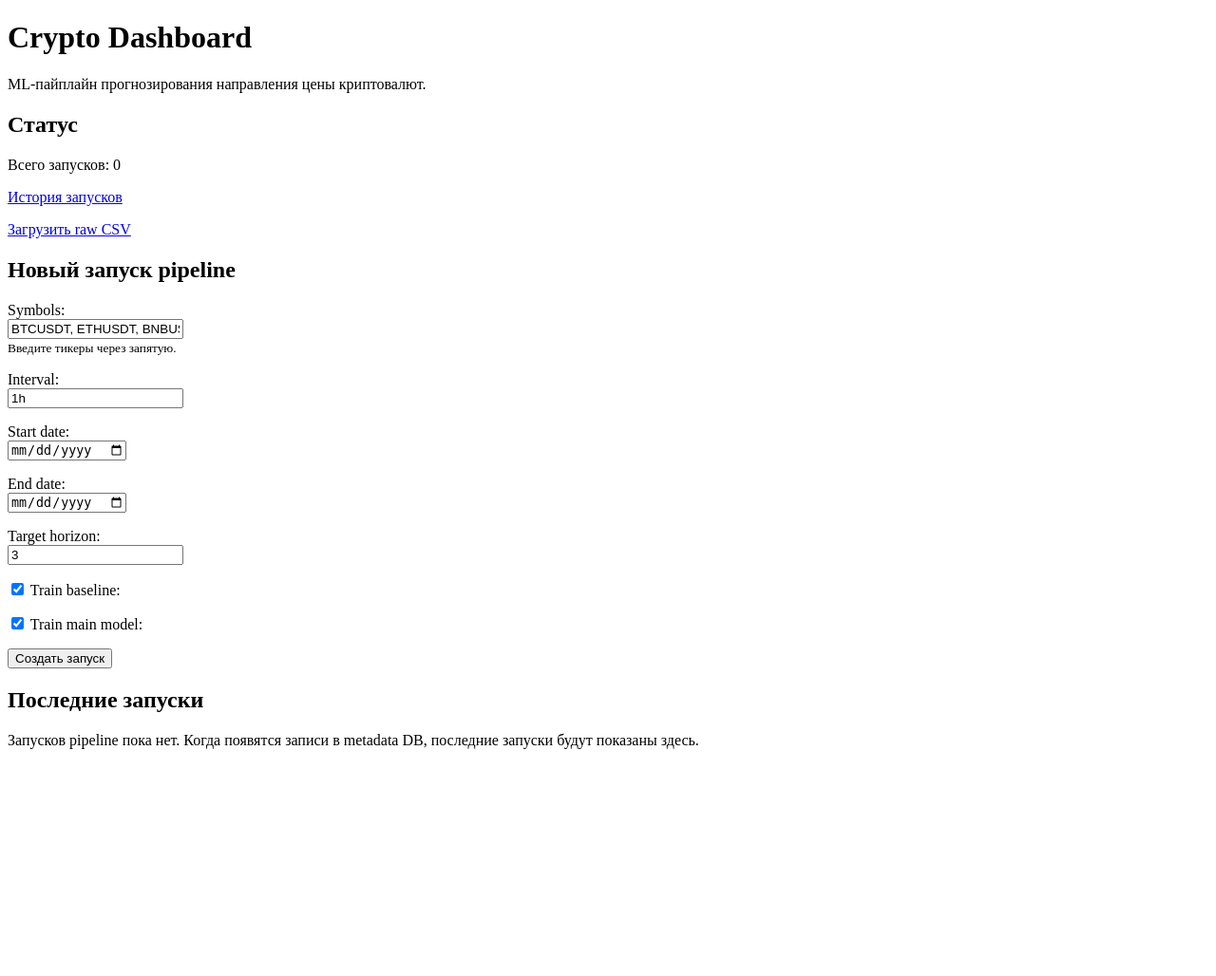
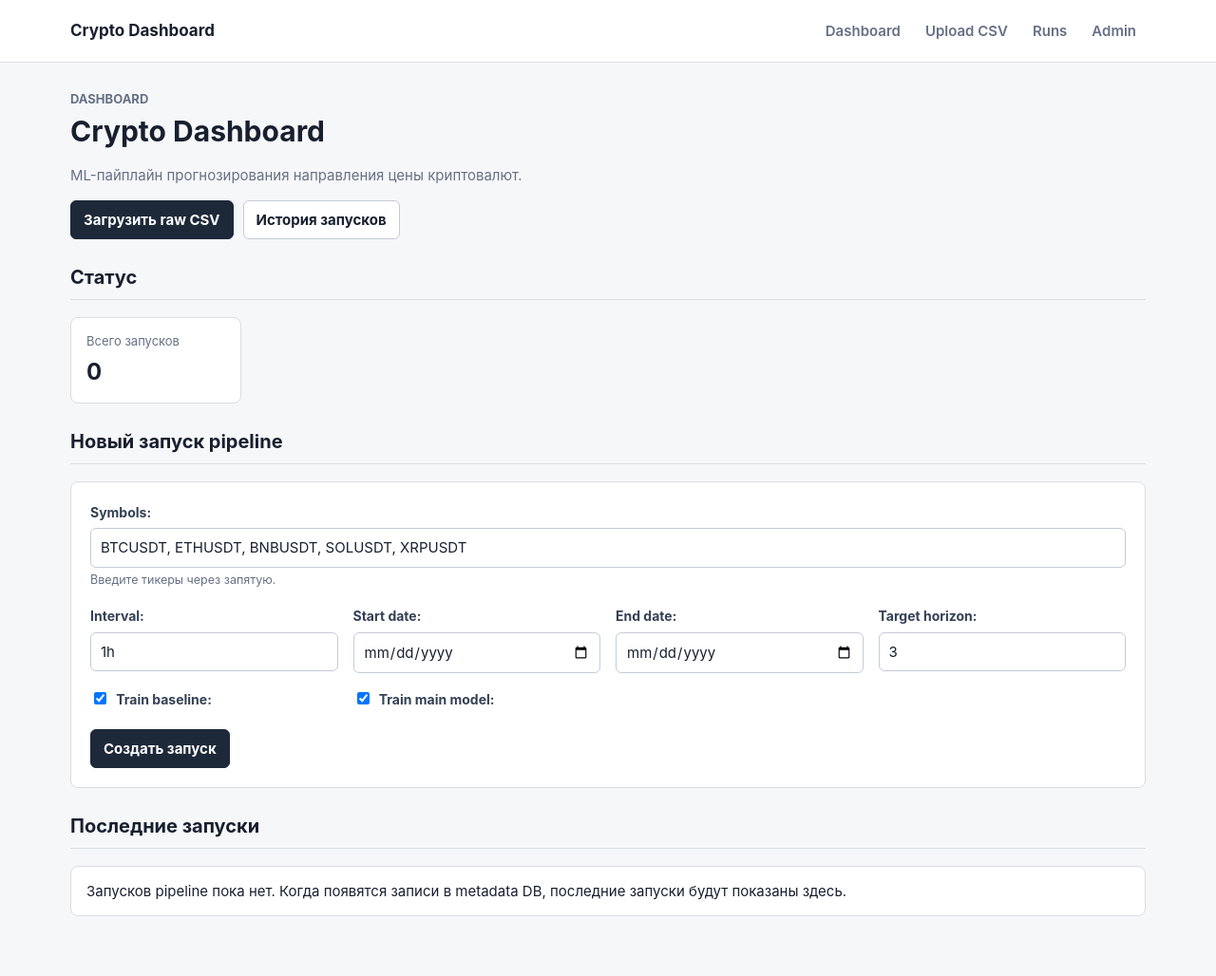
Before and after one commit to ArtChi10/crypto_dashboard, a Django app: page / in a window 1280 px wide. Shown: the whole page at 95% size. Before the commit the page ends 789 px from the top, so only its background shows below. Run offline with Django 5.2, Linux system fonts and the light colour scheme; data that the repository does not hold is empty.

Commit message:
Add minimal dashboard styling

```diff
--- a/config/settings.py
+++ b/config/settings.py
@@ -56,7 +56,7 @@ ROOT_URLCONF = "config.urls"
 TEMPLATES = [
     {
         "BACKEND": "django.template.backends.django.DjangoTemplates",
-        "DIRS": [],
+        "DIRS": [BASE_DIR / "templates"],
         "APP_DIRS": True,
         "OPTIONS": {
             "context_processors": [
@@ -117,6 +117,7 @@ USE_TZ = True
 # https://docs.djangoproject.com/en/6.0/howto/static-files/
 
 STATIC_URL = "static/"
+STATICFILES_DIRS = [BASE_DIR / "static"]
 
 MEDIA_URL = "media/"
 MEDIA_ROOT = BASE_DIR / "media"
--- a/dashboard/templates/dashboard/dashboard.html
+++ b/dashboard/templates/dashboard/dashboard.html
@@ -1,83 +1,94 @@
-<!DOCTYPE html>
-<html lang="ru">
-<head>
-    <meta charset="utf-8">
-    <meta name="viewport" content="width=device-width, initial-scale=1">
-    <title>Crypto Dashboard</title>
-</head>
-<body>
-    <main>
+{% extends "base.html" %}
+
+{% block title %}Crypto Dashboard{% endblock %}
+
+{% block content %}
+    <div class="page-header">
+        <p class="page-header__eyebrow">Dashboard</p>
         <h1>Crypto Dashboard</h1>
-        <p>ML-пайплайн прогнозирования направления цены криптовалют.</p>
+        <p class="lede">ML-пайплайн прогнозирования направления цены криптовалют.</p>
+        <div class="toolbar">
+            <a class="button" href="{% url 'dashboard:upload' %}">Загрузить raw CSV</a>
+            <a class="button button--secondary" href="{% url 'runs:list' %}">История запусков</a>
+        </div>
+    </div>
 
-        <section aria-label="Pipeline status">
+    <section class="section" aria-label="Pipeline status">
         <h2>Статус</h2>
-            <p>Всего запусков: {{ total_runs }}</p>
-            <p><a href="/runs/">История запусков</a></p>
-            <p><a href="{% url 'dashboard:upload' %}">Загрузить raw CSV</a></p>
+        <div class="stats-row">
+            <div class="stat">
+                <span class="stat__label">Всего запусков</span>
+                <span class="stat__value">{{ total_runs }}</span>
+            </div>
+        </div>
     </section>
 
-        <section aria-label="Create pipeline run">
+    <section class="section" aria-label="Create pipeline run">
         <h2>Новый запуск pipeline</h2>
 
-            <form method="post">
+        <form class="form-panel" method="post">
             {% csrf_token %}
 
             {{ form.non_field_errors }}
 
-                <p>
-                    {{ form.symbols.label_tag }}<br>
+            <div class="form-grid">
+                <p class="form-row form-row--wide">
+                    {{ form.symbols.label_tag }}
                     {{ form.symbols }}
                     {{ form.symbols.errors }}
                     {% if form.symbols.help_text %}
-                        <br><small>{{ form.symbols.help_text }}</small>
+                        <small class="muted">{{ form.symbols.help_text }}</small>
                     {% endif %}
                 </p>
 
-                <p>
-                    {{ form.interval.label_tag }}<br>
+                <p class="form-row">
+                    {{ form.interval.label_tag }}
                     {{ form.interval }}
                     {{ form.interval.errors }}
                 </p>
 
-                <p>
-                    {{ form.start_date.label_tag }}<br>
+                <p class="form-row">
+                    {{ form.start_date.label_tag }}
                     {{ form.start_date }}
                     {{ form.start_date.errors }}
                 </p>
 
-                <p>
-                    {{ form.end_date.label_tag }}<br>
+                <p class="form-row">
+                    {{ form.end_date.label_tag }}
                     {{ form.end_date }}
                     {{ form.end_date.errors }}
                 </p>
 
-                <p>
-                    {{ form.target_horizon.label_tag }}<br>
+                <p class="form-row">
+                    {{ form.target_horizon.label_tag }}
                     {{ form.target_horizon }}
                     {{ form.target_horizon.errors }}
                 </p>
 
-                <p>
+                <p class="form-row">
                     {{ form.train_baseline }}
                     {{ form.train_baseline.label_tag }}
                     {{ form.train_baseline.errors }}
                 </p>
 
-                <p>
+                <p class="form-row">
                     {{ form.train_main_model }}
                     {{ form.train_main_model.label_tag }}
                     {{ form.train_main_model.errors }}
                 </p>
+            </div>
 
+            <div class="toolbar">
                 <button type="submit">Создать запуск</button>
+            </div>
         </form>
     </section>
 
-        <section aria-label="Latest pipeline runs">
+    <section class="section" aria-label="Latest pipeline runs">
         <h2>Последние запуски</h2>
 
         {% if latest_runs %}
+            <div class="table-wrap">
                 <table>
                     <thead>
                         <tr>
@@ -95,7 +106,11 @@
                             <tr>
                                 <td>{{ run.id }}</td>
                                 <td><a href="{% url 'runs:detail' run.id %}">{{ run.name }}</a></td>
-                                <td>{{ run.get_status_display }}</td>
+                                <td>
+                                    <span class="status status-{{ run.status }}">
+                                        {{ run.get_status_display }}
+                                    </span>
+                                </td>
                                 <td>{{ run.created_at|date:"Y-m-d H:i" }}</td>
                                 <td>
                                     {% if run.started_at %}
@@ -110,10 +125,12 @@
                         {% endfor %}
                     </tbody>
                 </table>
+            </div>
         {% else %}
-                <p>Запусков pipeline пока нет. Когда появятся записи в metadata DB, последние запуски будут показаны здесь.</p>
+            <p class="empty-state">
+                Запусков pipeline пока нет. Когда появятся записи в metadata DB, последние
+                запуски будут показаны здесь.
+            </p>
         {% endif %}
     </section>
-    </main>
-</body>
-</html>
+{% endblock %}
--- /dev/null
+++ b/static/css/app.css
@@ -0,0 +1,424 @@
+:root {
+    color-scheme: light;
+    --bg: #f6f7f9;
+    --surface: #ffffff;
+    --surface-muted: #f9fafb;
+    --border: #d9dee7;
+    --border-strong: #c5cbd6;
+    --text: #18202f;
+    --muted: #667085;
+    --link: #175cd3;
+    --link-hover: #0f469f;
+    --focus: #84adff;
+    --success-bg: #e9f7ef;
+    --success-text: #17663a;
+    --running-bg: #eef4ff;
+    --running-text: #1849a9;
+    --created-bg: #f3f4f6;
+    --created-text: #475467;
+    --failed-bg: #fdecec;
+    --failed-text: #b42318;
+}
+
+* {
+    box-sizing: border-box;
+}
+
+body {
+    margin: 0;
+    background: var(--bg);
+    color: var(--text);
+    font-family:
+        Inter, ui-sans-serif, system-ui, -apple-system, BlinkMacSystemFont, "Segoe UI", sans-serif;
+    font-size: 15px;
+    line-height: 1.55;
+}
+
+a {
+    color: var(--link);
+    text-decoration: none;
+}
+
+a:hover {
+    color: var(--link-hover);
+    text-decoration: underline;
+}
+
+.site-header {
+    background: var(--surface);
+    border-bottom: 1px solid var(--border);
+}
+
+.site-header__inner {
+    display: flex;
+    align-items: center;
+    justify-content: space-between;
+    gap: 24px;
+    max-width: 1180px;
+    margin: 0 auto;
+    padding: 14px 24px;
+}
+
+.brand {
+    color: var(--text);
+    font-size: 17px;
+    font-weight: 700;
+}
+
+.brand:hover {
+    color: var(--text);
+    text-decoration: none;
+}
+
+.site-nav {
+    display: flex;
+    flex-wrap: wrap;
+    gap: 6px;
+}
+
+.site-nav a {
+    border-radius: 6px;
+    color: var(--muted);
+    font-weight: 600;
+    padding: 7px 10px;
+}
+
+.site-nav a:hover {
+    background: var(--surface-muted);
+    color: var(--text);
+    text-decoration: none;
+}
+
+.page {
+    max-width: 1180px;
+    margin: 0 auto;
+    padding: 28px 24px 48px;
+}
+
+.page-header {
+    margin-bottom: 28px;
+}
+
+.page-header__eyebrow {
+    color: var(--muted);
+    font-size: 13px;
+    font-weight: 700;
+    letter-spacing: 0;
+    margin: 0 0 6px;
+    text-transform: uppercase;
+}
+
+h1,
+h2,
+h3 {
+    color: var(--text);
+    line-height: 1.25;
+    margin: 0;
+}
+
+h1 {
+    font-size: 30px;
+    margin-bottom: 8px;
+}
+
+h2 {
+    border-bottom: 1px solid var(--border);
+    font-size: 20px;
+    margin-bottom: 18px;
+    padding-bottom: 10px;
+}
+
+h3 {
+    font-size: 16px;
+    margin-bottom: 10px;
+}
+
+.lede,
+.muted {
+    color: var(--muted);
+}
+
+.section {
+    margin-top: 28px;
+}
+
+.toolbar {
+    display: flex;
+    flex-wrap: wrap;
+    gap: 10px;
+    margin-top: 14px;
+}
+
+.stats-row {
+    display: flex;
+    flex-wrap: wrap;
+    gap: 12px;
+}
+
+.stat {
+    background: var(--surface);
+    border: 1px solid var(--border);
+    border-radius: 8px;
+    min-width: 180px;
+    padding: 14px 16px;
+}
+
+.stat__label {
+    color: var(--muted);
+    display: block;
+    font-size: 13px;
+}
+
+.stat__value {
+    display: block;
+    font-size: 24px;
+    font-weight: 700;
+    margin-top: 3px;
+}
+
+.table-wrap {
+    border: 1px solid var(--border);
+    border-radius: 8px;
+    overflow-x: auto;
+}
+
+table {
+    background: var(--surface);
+    border-collapse: collapse;
+    min-width: 760px;
+    width: 100%;
+}
+
+th,
+td {
+    border-bottom: 1px solid var(--border);
+    padding: 10px 12px;
+    text-align: left;
+    vertical-align: top;
+}
+
+th {
+    background: var(--surface-muted);
+    color: #344054;
+    font-size: 13px;
+    font-weight: 700;
+}
+
+tbody tr:hover {
+    background: #fbfcfe;
+}
+
+tbody tr:last-child td {
+    border-bottom: 0;
+}
+
+.form-panel {
+    background: var(--surface);
+    border: 1px solid var(--border);
+    border-radius: 8px;
+    padding: 20px;
+}
+
+.form-grid {
+    display: grid;
+    gap: 16px;
+    grid-template-columns: repeat(auto-fit, minmax(220px, 1fr));
+}
+
+.form-row {
+    margin: 0;
+}
+
+.form-row--wide {
+    grid-column: 1 / -1;
+}
+
+label {
+    color: #344054;
+    display: inline-block;
+    font-size: 14px;
+    font-weight: 700;
+    margin-bottom: 6px;
+}
+
+input[type="text"],
+input[type="date"],
+input[type="number"],
+input[type="file"],
+select,
+textarea {
+    background: var(--surface);
+    border: 1px solid var(--border-strong);
+    border-radius: 6px;
+    color: var(--text);
+    display: block;
+    font: inherit;
+    min-height: 38px;
+    padding: 8px 10px;
+    width: 100%;
+}
+
+input[type="checkbox"] {
+    margin-right: 6px;
+}
+
+input:focus,
+select:focus,
+textarea:focus {
+    border-color: var(--focus);
+    box-shadow: 0 0 0 3px rgb(132 173 255 / 28%);
+    outline: none;
+}
+
+button,
+.button {
+    align-items: center;
+    background: #1d2939;
+    border: 1px solid #1d2939;
+    border-radius: 6px;
+    color: #ffffff;
+    cursor: pointer;
+    display: inline-flex;
+    font: inherit;
+    font-weight: 700;
+    justify-content: center;
+    min-height: 38px;
+    padding: 8px 13px;
+}
+
+button:hover,
+.button:hover {
+    background: #344054;
+    border-color: #344054;
+    color: #ffffff;
+    text-decoration: none;
+}
+
+.button--secondary {
+    background: var(--surface);
+    border-color: var(--border-strong);
+    color: var(--text);
+}
+
+.button--secondary:hover {
+    background: var(--surface-muted);
+    color: var(--text);
+}
+
+.errorlist {
+    color: var(--failed-text);
+    list-style: none;
+    margin: 6px 0 0;
+    padding: 0;
+}
+
+.error-box,
+.empty-state {
+    background: var(--surface);
+    border: 1px solid var(--border);
+    border-radius: 8px;
+    padding: 14px 16px;
+}
+
+.error-box {
+    border-color: #f6c2c2;
+    color: var(--failed-text);
+}
+
+pre {
+    background: #101828;
+    border-radius: 8px;
+    color: #f2f4f7;
+    margin: 0;
+    overflow-x: auto;
+    padding: 14px;
+}
+
+.status {
+    border-radius: 999px;
+    display: inline-flex;
+    font-size: 12px;
+    font-weight: 800;
+    line-height: 1;
+    padding: 5px 8px;
+    text-transform: uppercase;
+}
+
+.status-created {
+    background: var(--created-bg);
+    color: var(--created-text);
+}
+
+.status-running {
+    background: var(--running-bg);
+    color: var(--running-text);
+}
+
+.status-success {
+    background: var(--success-bg);
+    color: var(--success-text);
+}
+
+.status-failed {
+    background: var(--failed-bg);
+    color: var(--failed-text);
+}
+
+.definition-grid {
+    background: var(--surface);
+    border: 1px solid var(--border);
+    border-radius: 8px;
+    display: grid;
+    grid-template-columns: minmax(150px, 220px) 1fr;
+    margin: 0;
+}
+
+.definition-grid dt,
+.definition-grid dd {
+    border-bottom: 1px solid var(--border);
+    margin: 0;
+    padding: 10px 12px;
+}
+
+.definition-grid dt {
+    background: var(--surface-muted);
+    color: var(--muted);
+    font-weight: 700;
+}
+
+.definition-grid dt:last-of-type,
+.definition-grid dd:last-of-type {
+    border-bottom: 0;
+}
+
+.pagination {
+    align-items: center;
+    display: flex;
+    flex-wrap: wrap;
+    gap: 10px;
+    margin-top: 16px;
+}
+
+@media (max-width: 720px) {
+    .site-header__inner {
+        align-items: flex-start;
+        flex-direction: column;
+    }
+
+    .page {
+        padding: 22px 16px 40px;
+    }
+
+    h1 {
+        font-size: 25px;
+    }
+
+    .definition-grid {
+        grid-template-columns: 1fr;
+    }
+
+    .definition-grid dt {
+        border-bottom: 0;
+        padding-bottom: 2px;
+    }
+}
--- /dev/null
+++ b/templates/base.html
@@ -0,0 +1,27 @@
+{% load static %}
+<!DOCTYPE html>
+<html lang="ru">
+<head>
+    <meta charset="utf-8">
+    <meta name="viewport" content="width=device-width, initial-scale=1">
+    <title>{% block title %}Crypto Dashboard{% endblock %}</title>
+    <link rel="stylesheet" href="{% static 'css/app.css' %}">
+</head>
+<body>
+    <header class="site-header">
+        <div class="site-header__inner">
+            <a class="brand" href="{% url 'dashboard:home' %}">Crypto Dashboard</a>
+            <nav class="site-nav" aria-label="Main navigation">
+                <a href="{% url 'dashboard:home' %}">Dashboard</a>
+                <a href="{% url 'dashboard:upload' %}">Upload CSV</a>
+                <a href="{% url 'runs:list' %}">Runs</a>
+                <a href="/admin/">Admin</a>
+            </nav>
+        </div>
+    </header>
+
+    <main class="page">
+        {% block content %}{% endblock %}
+    </main>
+</body>
+</html>
```
Also changed, not shown: dashboard/templates/dashboard/upload.html (+39 -35 lines), docs/current_usage_guide.md (+1 -0 lines), runs/templates/runs/run_detail.html (+36 -25 lines), runs/templates/runs/run_list.html (+31 -21 lines). Lines whose indentation alone changed are shown as unchanged.
